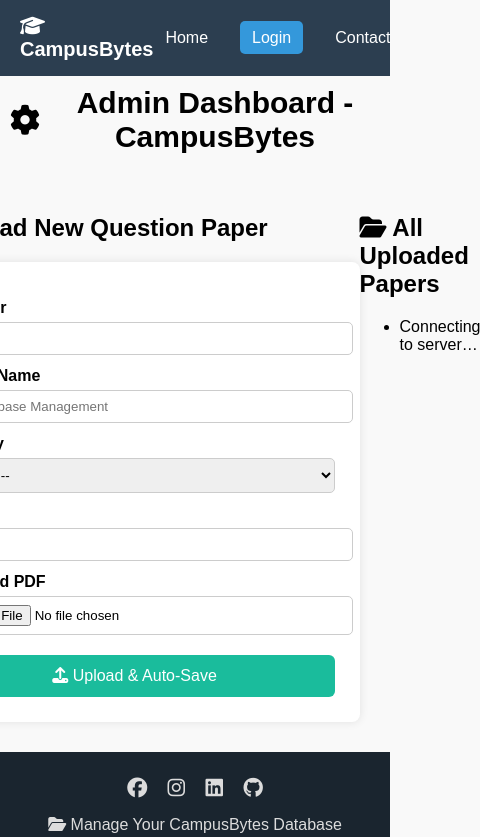
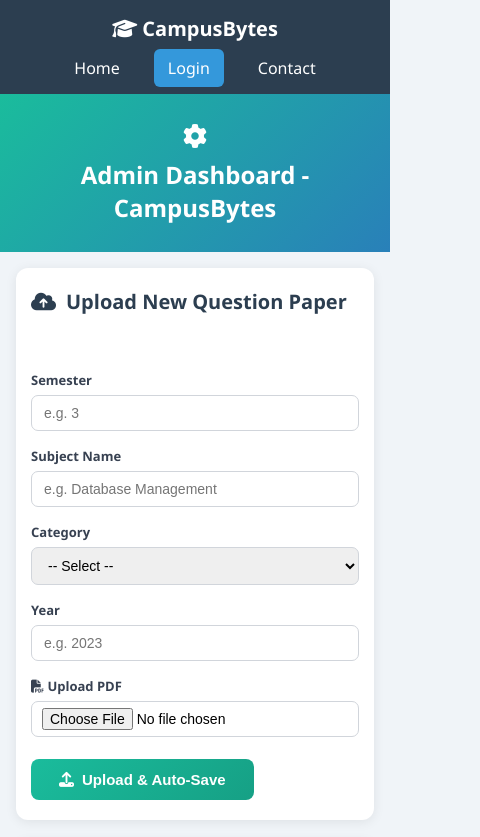
Before and after one commit to code-with-akki010/College_pyq_website, a plain HTML site: page admin.html in a window 390 px wide. Shown: the top 837 px of the page, 480 px wide, since content can reach past the window. Drawn offline with Linux system fonts and the light colour scheme.

Commit message:
Refactor admin.css with new styles and layout

```diff
--- a/admin.css
+++ b/admin.css
@@ -1,32 +1,23 @@
-/* General Reset */
+/* ─── Reset & Base ────────────────────────────────────────────────────────── */
+* { box-sizing: border-box; }
+
 body {
-    font-family: Arial, sans-serif;
+    font-family: 'Segoe UI', Arial, sans-serif;
     margin: 0;
     padding: 0;
-    background: #f9f9f9;
+    background: #f0f4f8;
+    display: flex;
+    flex-direction: column;
+    min-height: 100vh;
 }
 
-
-/* Navbar (same style as main site) */
+/* ─── Navbar ─────────────────────────────────────────────────────────────── */
 .navbar {
     display: flex;
     justify-content: space-between;
     align-items: center;
     background: #2c3e50;
-    padding: 15px 20px;
-}
-
-header h1 {
-  margin: 0;
-  padding: 10px;
-  font-size: 30px;
-  font-weight: bold;
-  color: black;
-  text-align: center;
-  display: flex;
-  justify-content: center;
-  align-items: center;
-  gap: 10px;
+    padding: 15px 30px;
 }
 
 .logo {
@@ -46,8 +37,9 @@ header h1 {
 .nav-links a {
     color: white;
     text-decoration: none;
-    padding: 8px 12px;
-    border-radius: 5px;
+    padding: 8px 14px;
+    border-radius: 6px;
+    transition: background 0.2s;
 }
 
 .nav-links a:hover,
@@ -55,101 +47,239 @@ header h1 {
     background: #3498db;
 }
 
-/* Hero Section */
-.hero {
+/* ─── Header ─────────────────────────────────────────────────────────────── */
+header {
+    background: linear-gradient(135deg, #1abc9c, #2980b9);
+    color: white;
     text-align: center;
-    padding: 40px 20px;
+    padding: 30px 20px 20px;
+}
+
+header h1 {
+    margin: 0 0 8px;
+    font-size: 28px;
+    display: flex;
+    justify-content: center;
+    align-items: center;
+    gap: 10px;
+}
+
+.server-note {
+    margin: 0;
+    font-size: 14px;
+    opacity: 0.85;
+}
+
+.server-note code {
+    background: rgba(0,0,0,0.2);
+    padding: 2px 6px;
+    border-radius: 4px;
+    font-family: monospace;
+}
+
+/* ─── Main layout ────────────────────────────────────────────────────────── */
+main {
+    flex: 1;
+    padding: 30px;
+    max-width: 900px;
+    width: 100%;
+    margin: 0 auto;
+    display: flex;
+    flex-direction: column;
+    gap: 30px;
+}
+
+/* ─── Upload Section ─────────────────────────────────────────────────────── */
+.upload-section,
+.papers-section {
+    background: #fff;
+    border-radius: 12px;
+    padding: 28px 30px;
+    box-shadow: 0 2px 12px rgba(0,0,0,0.08);
+}
+
+.upload-section h2,
+.papers-section h2 {
+    margin: 0 0 20px;
+    font-size: 20px;
+    color: #2c3e50;
+    display: flex;
+    align-items: center;
+    gap: 10px;
+}
+
+/* ─── Status message ─────────────────────────────────────────────────────── */
+.status-msg {
+    padding: 10px 16px;
+    border-radius: 8px;
+    font-size: 14px;
+    margin-bottom: 16px;
+    min-height: 20px;
+    transition: all 0.3s;
+}
+
+.status-msg.success {
+    background: #d1fae5;
+    color: #065f46;
+    border-left: 4px solid #10b981;
+}
+
+.status-msg.error {
+    background: #fee2e2;
+    color: #991b1b;
+    border-left: 4px solid #ef4444;
+}
+
+/* ─── Form grid ──────────────────────────────────────────────────────────── */
+.form-grid {
+    display: grid;
+    grid-template-columns: 1fr 1fr;
+    gap: 16px;
+    margin-bottom: 16px;
+}
+
+.form-group {
+    display: flex;
+    flex-direction: column;
+    gap: 6px;
+}
+
+.form-group label {
+    font-weight: 600;
+    font-size: 13px;
+    color: #374151;
+}
+
+.form-group input,
+.form-group select {
+    padding: 9px 12px;
+    border: 1.5px solid #d1d5db;
+    border-radius: 7px;
+    font-size: 14px;
+    transition: border-color 0.2s;
+    width: 100%;
+}
+
+.form-group input:focus,
+.form-group select:focus {
+    outline: none;
+    border-color: #1abc9c;
+    box-shadow: 0 0 0 3px rgba(26,188,156,0.15);
+}
+
+.file-group {
+    margin-bottom: 4px;
+}
+
+.file-group input[type="file"] {
+    padding: 6px 10px;
+}
+
+/* ─── Upload button ──────────────────────────────────────────────────────── */
+.btn-upload {
+    display: inline-flex;
+    align-items: center;
+    gap: 8px;
+    margin-top: 18px;
+    padding: 12px 28px;
+    border: none;
     background: linear-gradient(135deg, #1abc9c, #16a085);
+    color: white;
+    border-radius: 8px;
+    cursor: pointer;
+    font-size: 15px;
+    font-weight: 600;
+    transition: transform 0.15s, box-shadow 0.2s;
+    width: auto;
+}
+
+.btn-upload:hover {
+    transform: translateY(-1px);
+    box-shadow: 0 4px 14px rgba(26,188,156,0.4);
+}
+
+/* ─── Papers list ────────────────────────────────────────────────────────── */
+#papers-list {
+    list-style: none;
+    margin: 0;
+    padding: 0;
+    display: flex;
+    flex-direction: column;
+    gap: 10px;
+}
+
+#papers-list li {
+    display: flex;
+    align-items: center;
+    justify-content: space-between;
+    background: #f8fafc;
+    border: 1px solid #e2e8f0;
+    padding: 12px 16px;
+    border-radius: 8px;
+    font-size: 14px;
+    gap: 12px;
+}
+
+#papers-list li.loading,
+#papers-list li.empty,
+#papers-list li.error {
+    justify-content: center;
+    color: #6b7280;
+    font-style: italic;
+}
+
+#papers-list li.error { color: #ef4444; }
+
+.paper-info {
+    display: flex;
+    align-items: center;
+    gap: 10px;
+    color: #2c3e50;
+}
+
+.paper-info i { color: #e74c3c; font-size: 18px; }
+
+.paper-actions {
+    display: flex;
+    gap: 8px;
+    flex-shrink: 0;
+}
+
+.btn-view, .btn-delete {
+    padding: 6px 14px;
+    border-radius: 6px;
+    font-size: 13px;
+    font-weight: 600;
+    cursor: pointer;
+    display: inline-flex;
+    align-items: center;
+    gap: 5px;
+    transition: all 0.2s;
+    border: none;
+    text-decoration: none;
+}
+
+.btn-view {
+    background: #3498db;
     color: white;
 }
 
-/* Admin Form */
-main {
-    padding: 30px;
-    display: flex;
-    justify-content: center;
+.btn-view:hover { background: #2980b9; }
+
+.btn-delete {
+    background: #ef4444;
+    color: white;
 }
 
-form {
-    background: #fff;
-    padding: 25px;
-    border-radius: 8px;
-    width: 400px;
-    box-shadow: 0 0 10px rgba(0, 0, 0, 0.1);
-}
+.btn-delete:hover { background: #dc2626; }
 
-form label {
-    display: block;
-    margin-top: 12px;
-    font-weight: bold;
-}
-
-form input,
-form select {
-    width: 100%;
-    padding: 8px;
-    margin-top: 5px;
-    border: 1px solid #ccc;
-    border-radius: 5px;
-}
-
-button {
-    width: 100%;
-    margin-top: 20px;
-    padding: 12px;
-    border: none;
-    background: #1abc9c;
-    color: white;
-    border-radius: 6px;
-    cursor: pointer;
-    font-size: 16px;
-}
-
-button:hover {
-    background: #16a085;
-}
-
-/* Footer */
-footer {
-    text-align: center;
-    background: #2c3e50;
-    color: white;
-    padding: 15px;
-    margin-top: 40px;
-}
-
-footer a {
-    color: #1abc9c;
-    text-decoration: none;
-}
-
-/* Footer Styling */
+/* ─── Footer ─────────────────────────────────────────────────────────────── */
 footer {
     background: #1a252f;
     color: #dcdcdc;
     padding: 25px 15px;
     text-align: center;
     margin-top: auto;
-}
-
-.footer-container {
-  max-width: 900px;
-  margin: 0 auto;
-}
-
-.footer-links {
-  margin-bottom: 12px;
-}
-
-.footer-links a {
-  color: #dcdcdc;
-  margin: 0 10px;
-  text-decoration: none;
-  font-weight: 500;
-}
-
-.footer-links a:hover {
-  color: #3498db;
 }
 
 .footer-social {
@@ -161,13 +291,45 @@ footer {
     margin: 0 8px;
     font-size: 20px;
     transition: color 0.3s ease;
+    text-decoration: none;
 }
 
-.footer-social a:hover {
-  color: #3498db;
-}
+.footer-social a:hover { color: #3498db; }
 
 footer .brand {
     color: #3498db;
     font-weight: bold;
 }
+
+/* ─── Responsive ─────────────────────────────────────────────────────────── */
+@media (max-width: 768px) {
+    .navbar {
+        flex-direction: column;
+        gap: 15px;
+        padding: 15px;
+    }
+    header h1 {
+        font-size: 24px;
+        flex-direction: column;
+        text-align: center;
+    }
+    .form-grid {
+        grid-template-columns: 1fr;
+    }
+    main {
+        padding: 16px;
+        gap: 20px;
+    }
+    .upload-section, .papers-section {
+        padding: 20px 15px;
+    }
+    #papers-list li {
+        flex-direction: column;
+        align-items: flex-start;
+        gap: 15px;
+    }
+    .paper-actions {
+        width: 100%;
+        justify-content: flex-end;
+    }
+}
```
Lines whose indentation alone changed are shown as unchanged.
